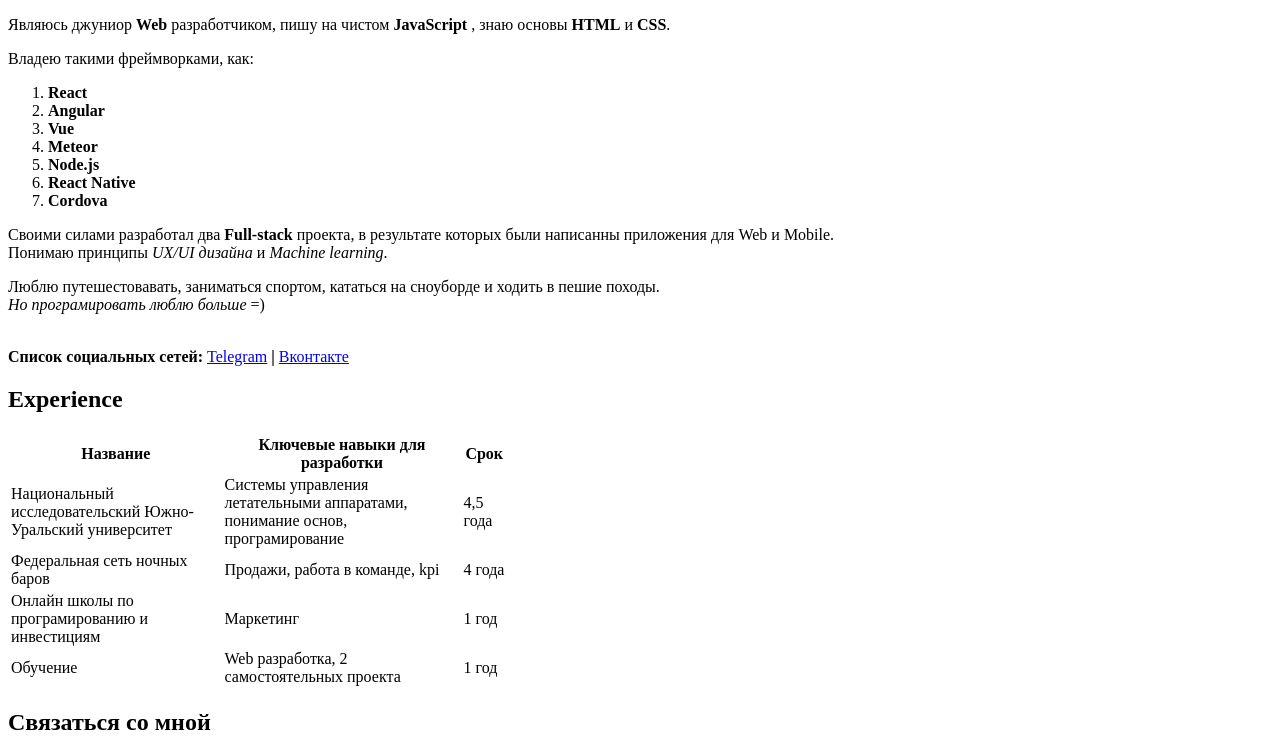
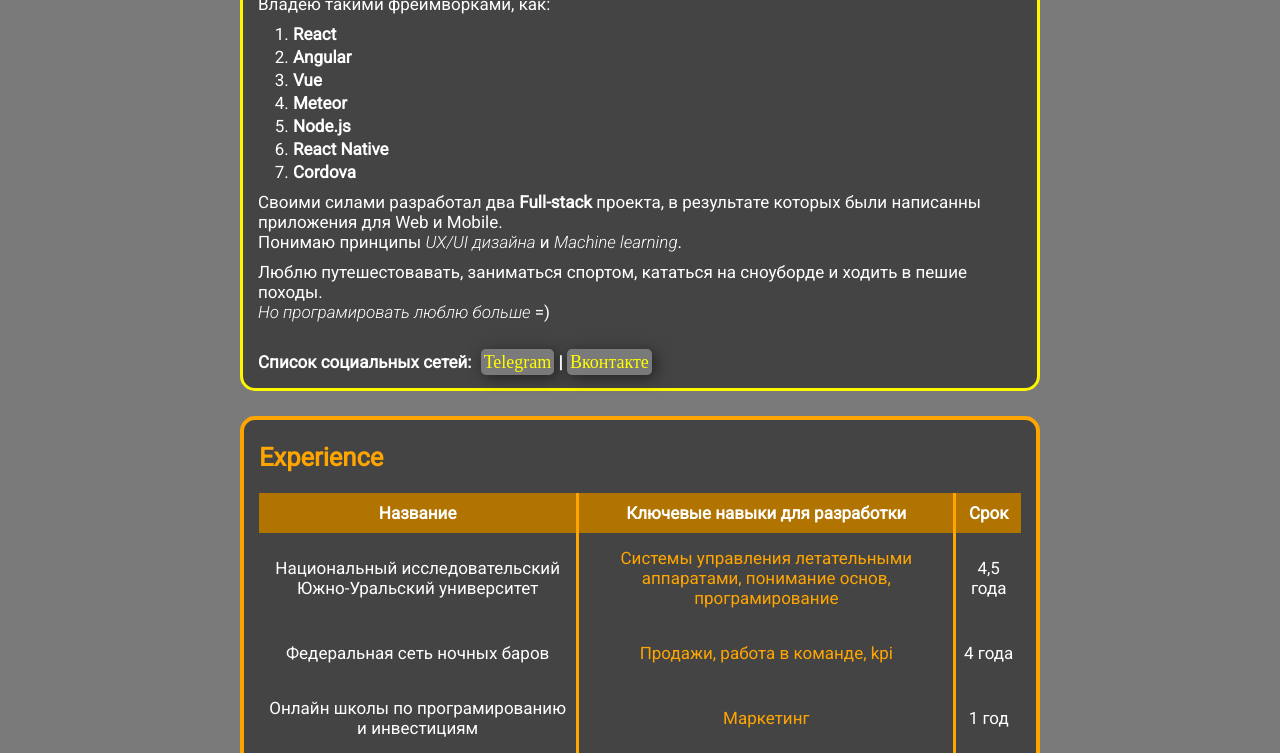
Before and after one commit to MrDenis95/resume, a plain HTML site: page index.html in a window 1280 px wide. Shown: the part 429-1182 px from the top of the page. Drawn offline with Linux system fonts and the light colour scheme; the site is published under a folder, as on GitHub Pages, so addresses that start at the root find nothing.

Commit message:
Update index.html

```diff
--- a/index.html
+++ b/index.html
@@ -8,7 +8,7 @@
     <meta name="description" content="Это сайт реземе(упаковка) моей личности и хард скилов">
     <title>Denis' rusume</title>
 
-    <link rel="stylesheet" href="/111.css">
+    <link rel="stylesheet" href="111.css">
 
 </head>
 
```
